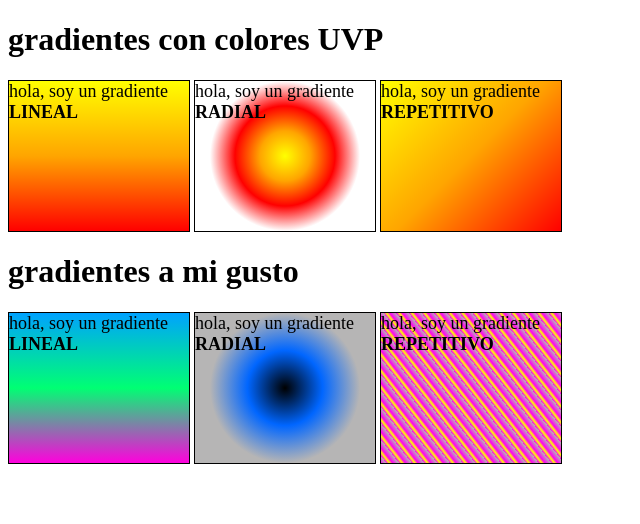
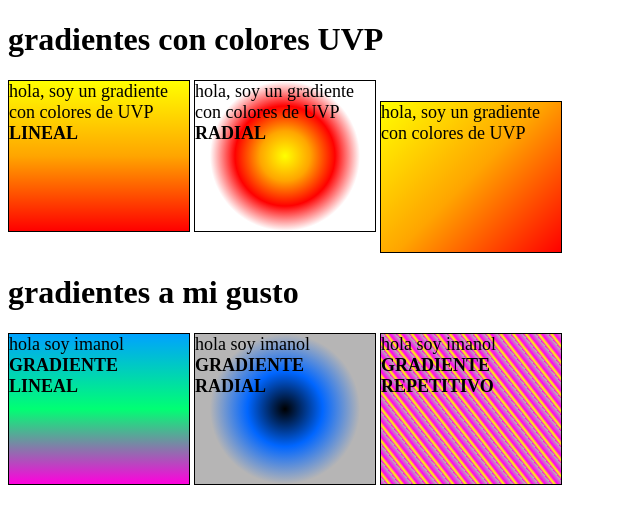
Before and after one commit to imaalcocer/trabajo, a plain HTML site: page index.html in a window 1280 px wide. Shown: the whole page, without its empty margins (0-640 px from the left). Drawn offline with Linux system fonts and the light colour scheme.

Commit message:
Add files via upload

```diff
--- a/index.html
+++ b/index.html
@@ -9,12 +9,12 @@
 </head>
 <body>
     <h1>gradientes con colores UVP</h1>
-    <div class="lineal"> hola, soy un gradiente <b>LINEAL</b></div>
-    <div class="radial"> hola, soy un gradiente <b>RADIAL</b></div>
-    <div class="repetitivo"> hola, soy un gradiente <b>REPETITIVO</b></div>
+    <div class="lineal"> hola, soy un gradiente con colores de UVP <b>LINEAL</b></div>
+    <div class="radial"> hola, soy un gradiente con colores de UVP <b>RADIAL</b></div>
+    <div class="repetitivo"> hola, soy un gradiente con colores de UVP</b></div>
     <h1>gradientes a mi gusto</h1>
-    <div class="lineal2"> hola, soy un gradiente <b>LINEAL</b></div>
-    <div class="radial2"> hola, soy un gradiente <b>RADIAL</b></div>
-    <div class="repetitivo2"> hola, soy un gradiente <b>REPETITIVO</b></div>
+    <div class="lineal2"> hola soy imanol <b> GRADIENTE LINEAL</b></div>
+    <div class="radial2"> hola soy imanol <b> GRADIENTE RADIAL</b></div>
+    <div class="repetitivo2"> hola soy imanol<b> GRADIENTE REPETITIVO</b></div>
 </body>
 </html>
```
